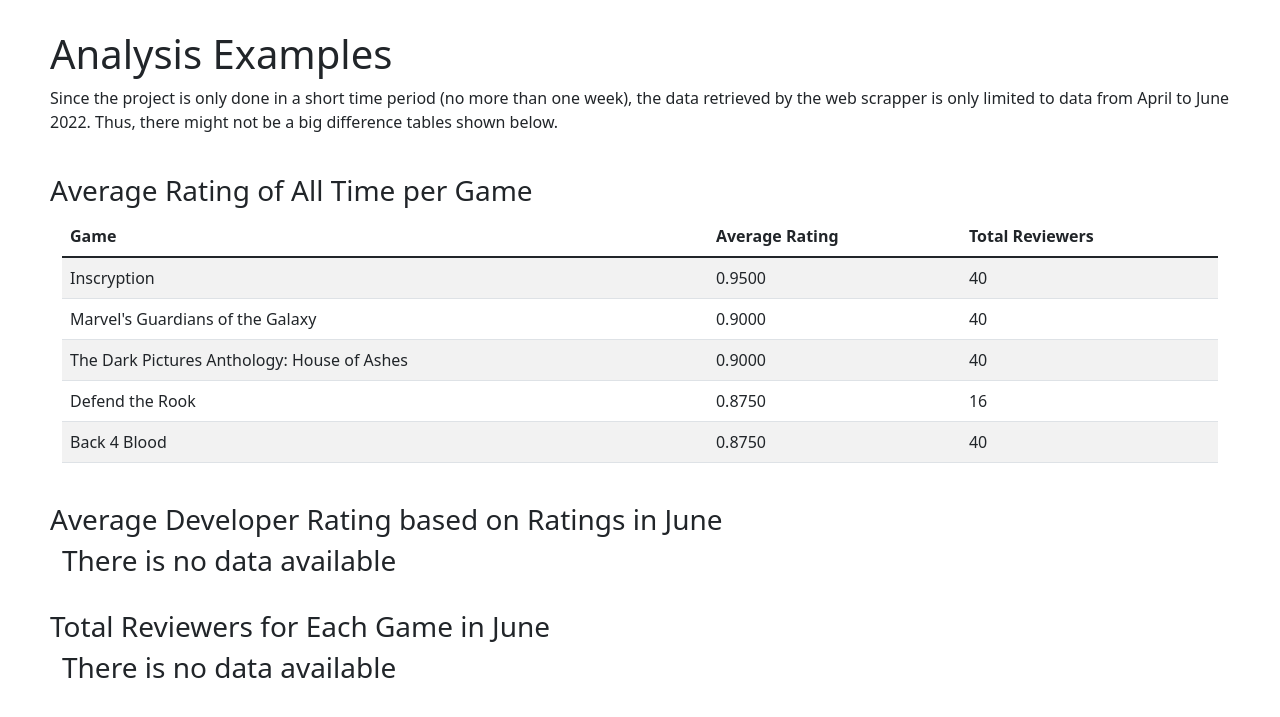
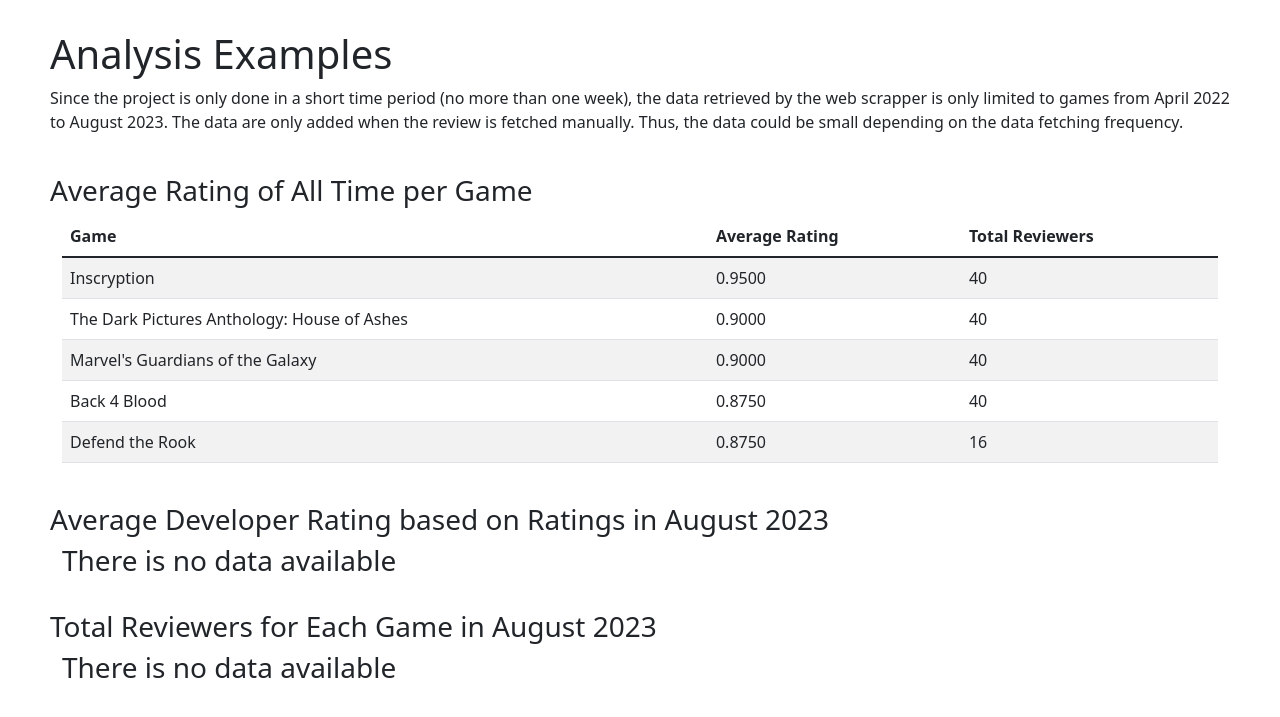
Before and after one commit to Aeroban/online-game-pro, a Flask app: page /analysis in a window 1280 px wide. Shown: the part 56-773 px from the top of the page. Run offline with Flask 3, Linux system fonts and the light colour scheme; data comes from the database, SQL or seed files in the repository; parts of the project's set-up code (start-up, migrations or seed data) failed here and were passed over.

Commit message:
Updated template

```diff
--- a/app.py
+++ b/app.py
@@ -13,7 +13,6 @@ app = Flask(__name__)
 # Database-------------------------------
 app.config['SQLALCHEMY_DATABASE_URI'] = 'mysql+pymysql://root@localhost/online_game'
 db = SQLAlchemy(app)
-app.app_context().push()
 
 # UUID------------------------------------
 class GUID(TypeDecorator):
@@ -174,7 +173,13 @@ def complete_dates():
 
     while(latest_date.date() < curr_date):
         latest_date = latest_date + datetime.timedelta(days=1)
-        new_row = Date(key = datetime.date.strftime(latest_date, '%Y%m%d'), year = latest_date.year, month=latest_date.month, month_name = latest_date.strftime("%B"), day = latest_date.day, day_of_week = latest_date.strftime("%A"), fulldate = latest_date.date())
+        new_row = Date(
+            key = datetime.date.strftime(latest_date, '%Y%m%d'),
+            year = latest_date.year, month=latest_date.month,
+            month_name = latest_date.strftime("%B"),
+            day = latest_date.day, day_of_week = latest_date.strftime("%A"),
+            fulldate = latest_date.date()
+            )
 
         try:
             db.session.add(new_row)
@@ -317,9 +322,9 @@ def index():
 def show_analysis():
     avg_rating = db.session.query(Game.name, func.avg(Review.rating).label('Average Rating'),func.count(Review.rating).label('Total Reviewers')).filter(Review.game_key == Game.key).group_by(Game.key, Game.name).order_by(func.avg(Review.rating).desc()).all()
 
-    avg_developer = db.session.query(Developer.name, func.avg(Review.rating).label('Average Rating')).filter(Review.game_key == Game.key, Game.developer_key == Developer.key, Review.date_key == Date.key, Date.month_name == 'June').group_by(Developer.key, Developer.name).order_by(func.avg(Review.rating).desc()).all()
+    avg_developer = db.session.query(Developer.name, func.avg(Review.rating).label('Average Rating')).filter(Review.game_key == Game.key, Game.developer_key == Developer.key, Review.date_key == Date.key, Date.month_name == 'August').group_by(Developer.key, Developer.name).order_by(func.avg(Review.rating).desc()).all()
 
-    month_total = db.session.query(Game.name, func.count(User.key).label('Total Reviewers')).filter(Review.game_key == Game.key, Review.user_key == User.key, Review.date_key == Date.key, Date.month_name == 'June').group_by(Game.key, Game.name).order_by(func.count(User.key).desc()).all()
+    month_total = db.session.query(Game.name, func.count(User.key).label('Total Reviewers')).filter(Review.game_key == Game.key, Review.user_key == User.key, Review.date_key == Date.key, Date.month_name == 'August').group_by(Game.key, Game.name).order_by(func.count(User.key).desc()).all()
 
     return render_template('analysis.html', avg_rating = avg_rating, avg_developer = avg_developer, month_total = month_total)
 
--- a/templates/analysis.html
+++ b/templates/analysis.html
@@ -4,7 +4,7 @@
 {% block body %}
     <div class="content" style="margin-top: 86px; margin-right: 50px; margin-left: 50px;">
         <h1>Analysis Examples</h1>
-        <p>Since the project is only done in a short time period (no more than one week), the data retrieved by the web scrapper is only limited to data from April to June 2022. Thus, there might not be a big difference tables shown below.</p>
+        <p>Since the project is only done in a short time period (no more than one week), the data retrieved by the web scrapper is only limited to games from April 2022 to August 2023. The data are only added when the review is fetched manually. Thus, the data could be small depending on the data fetching frequency.</p>
         <br>
 
         <h3>Average Rating of All Time per Game</h3>
@@ -32,7 +32,7 @@
         </div>
         <br>
 
-        <h3>Average Developer Rating based on Ratings in June</h3>
+        <h3>Average Developer Rating based on Ratings in August 2023</h3>
         <div class="container-fluid">
             {% if avg_developer|length < 1 %}
                 <h3>There is no data available</h3>
@@ -55,7 +55,7 @@
         </div>
         <br>
 
-        <h3>Total Reviewers for Each Game in June</h3>
+        <h3>Total Reviewers for Each Game in August 2023</h3>
         <div class="container-fluid">
             {% if month_total|length < 1 %}
                 <h3>There is no data available</h3>
```
